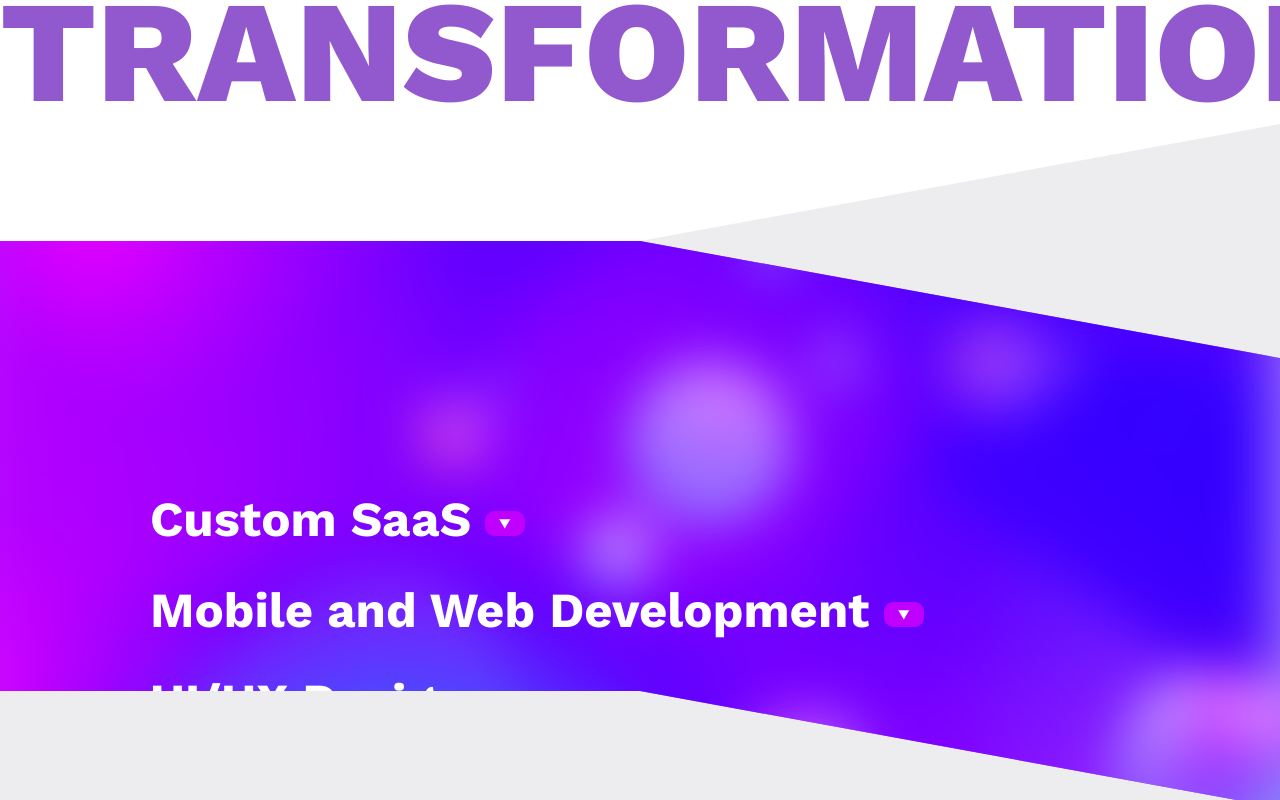
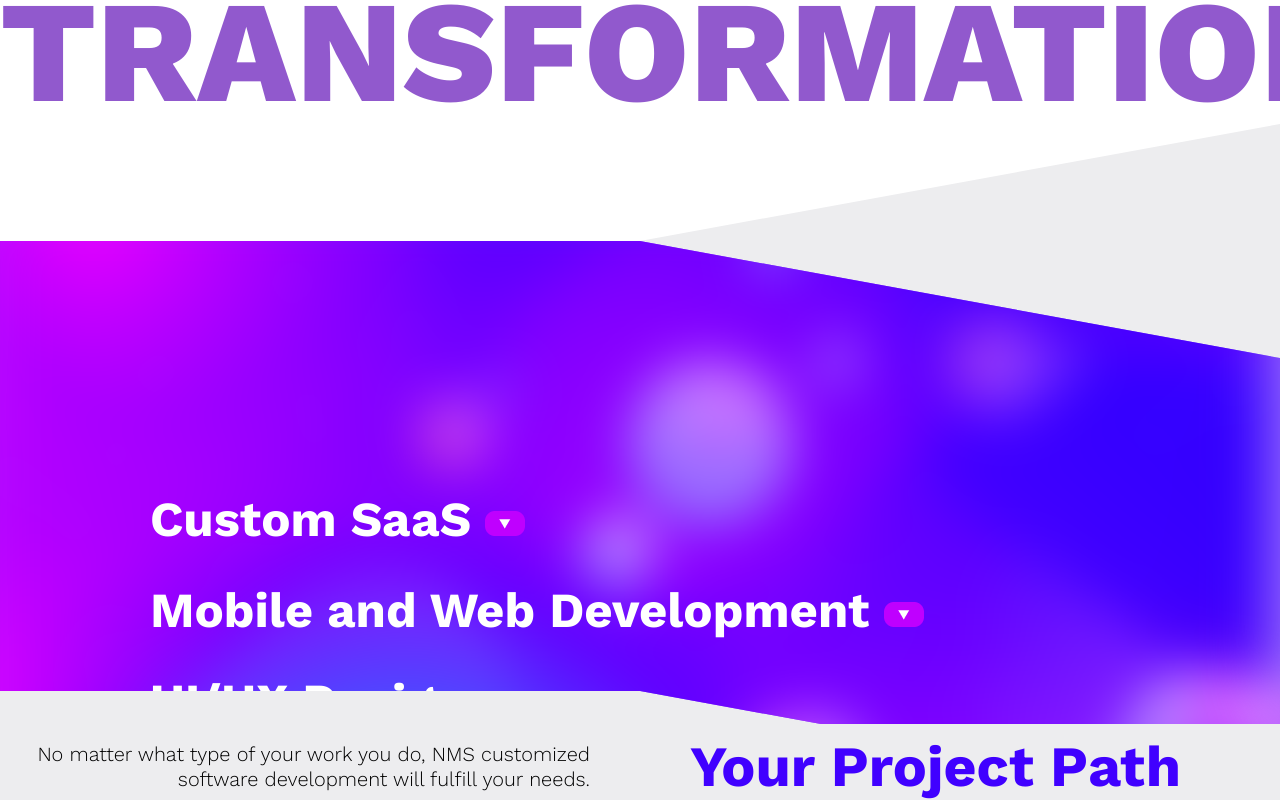
Before and after one commit to yats-vlds/nms-group, a React (Create React App) app: page / in a window 1280 px wide. Shown: the part 660-1460 px from the top of the page. Built offline with nearby package versions, Linux system fonts and the light colour scheme.

Commit message:
completed expert

```diff
--- a/src/App.js
+++ b/src/App.js
@@ -15,7 +15,7 @@ function App() {
                 <Header/>
                 <Cap />
                 <StarProject/>
-                {/*<Expert />*/}
+                <Expert />
                 {/*<WhyMe />*/}
                 {/*<Jobs />*/}
             </div>
--- a/src/components/StarProject.css
+++ b/src/components/StarProject.css
@@ -4,6 +4,7 @@
     min-height: 900px;
     clip-path: polygon(50% 13%, 100% 0, 100% 100%, 50% 100%, 0 100%, 0 13%);
     background: #ededef;
+    margin-bottom: -300px;
 }
 
 .star__projectSloy {
```
